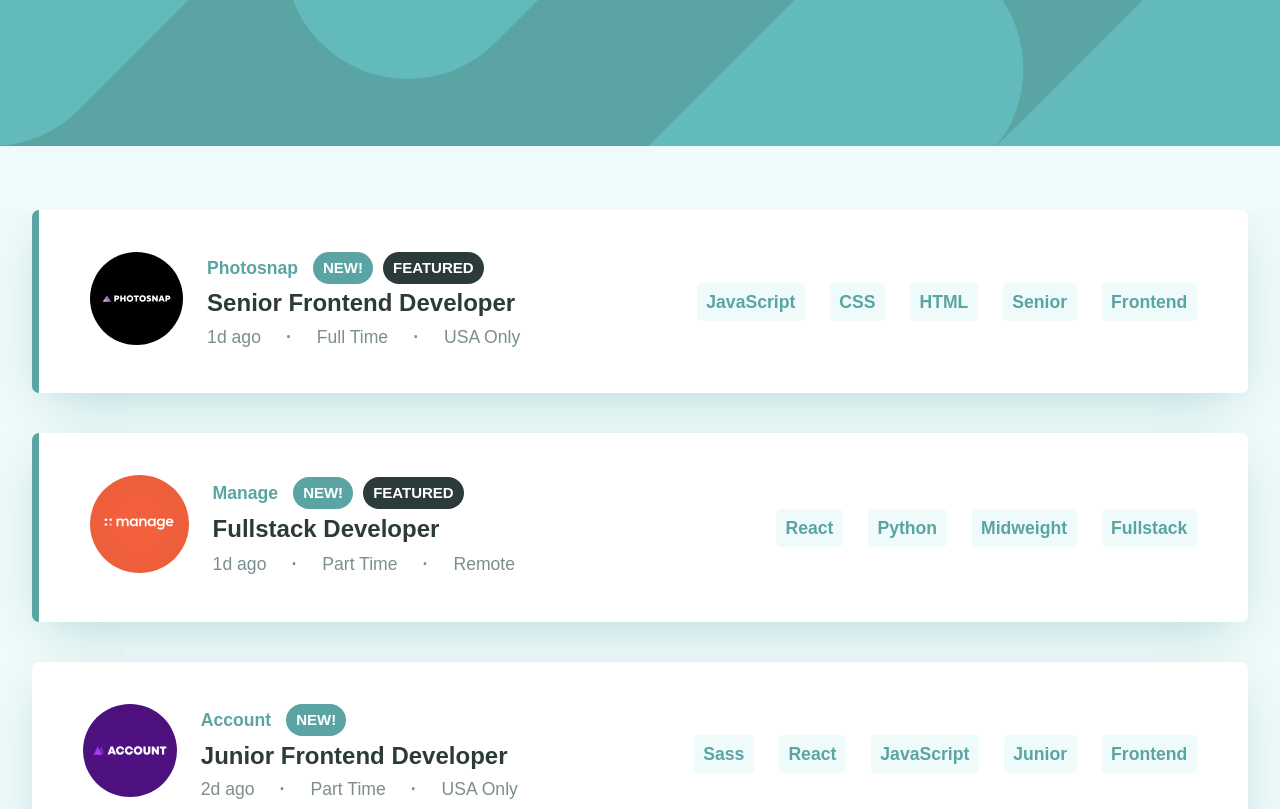
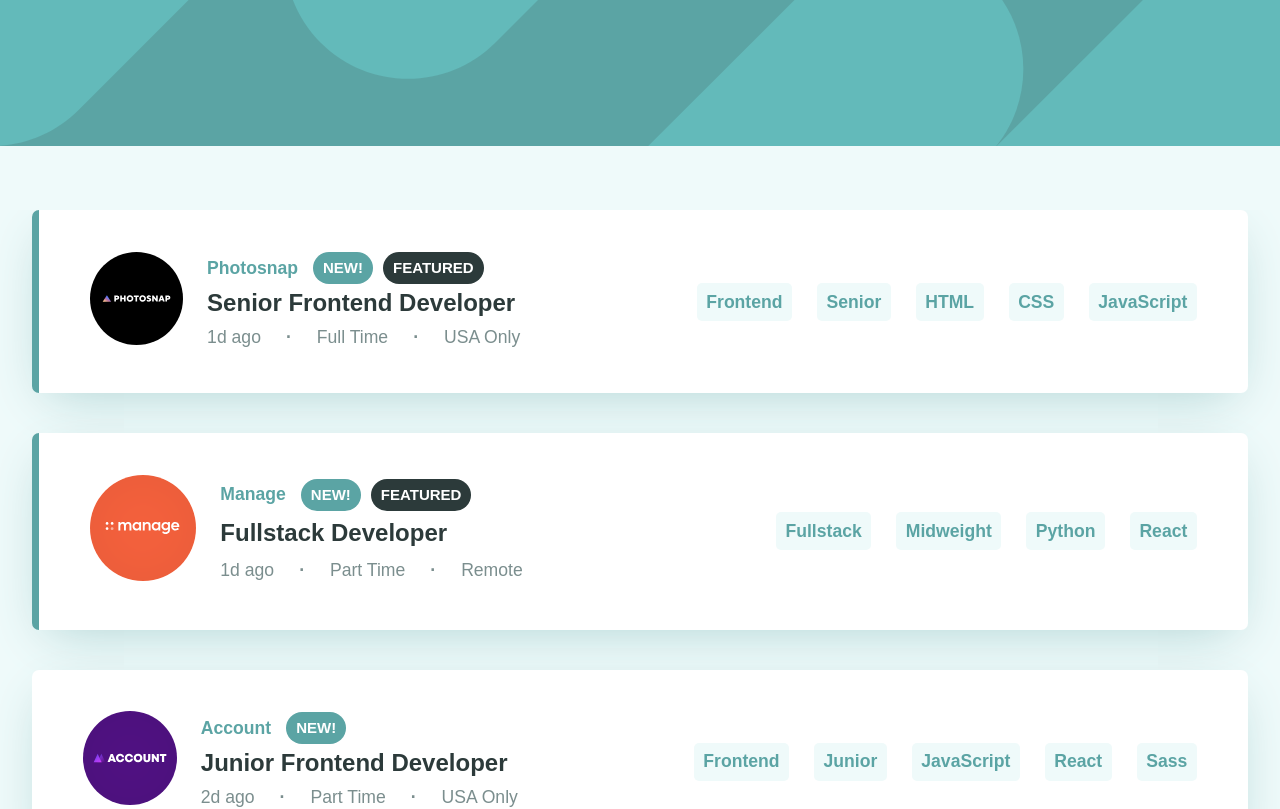
Before and after one commit to AAM77/static-listings-challenge-frontend, a React (Create React App) app: page / in a window 1280 px wide. Shown: the top 809 px of the page. Built offline with nearby package versions, Linux system fonts and the light colour scheme; a web font is replaced by a local one.

Commit message:
Correct the order of skill tablets.

```diff
--- a/src/stylesheets/_big_desktop.scss
+++ b/src/stylesheets/_big_desktop.scss
@@ -296,9 +296,9 @@
 
   .category-section {
     display: flex;
+    flex: 1 0;
     flex-direction: row;
     align-items: center;
-    flex-flow: row-reverse;
     width: 100%;
     max-width: 100%;
 
```
